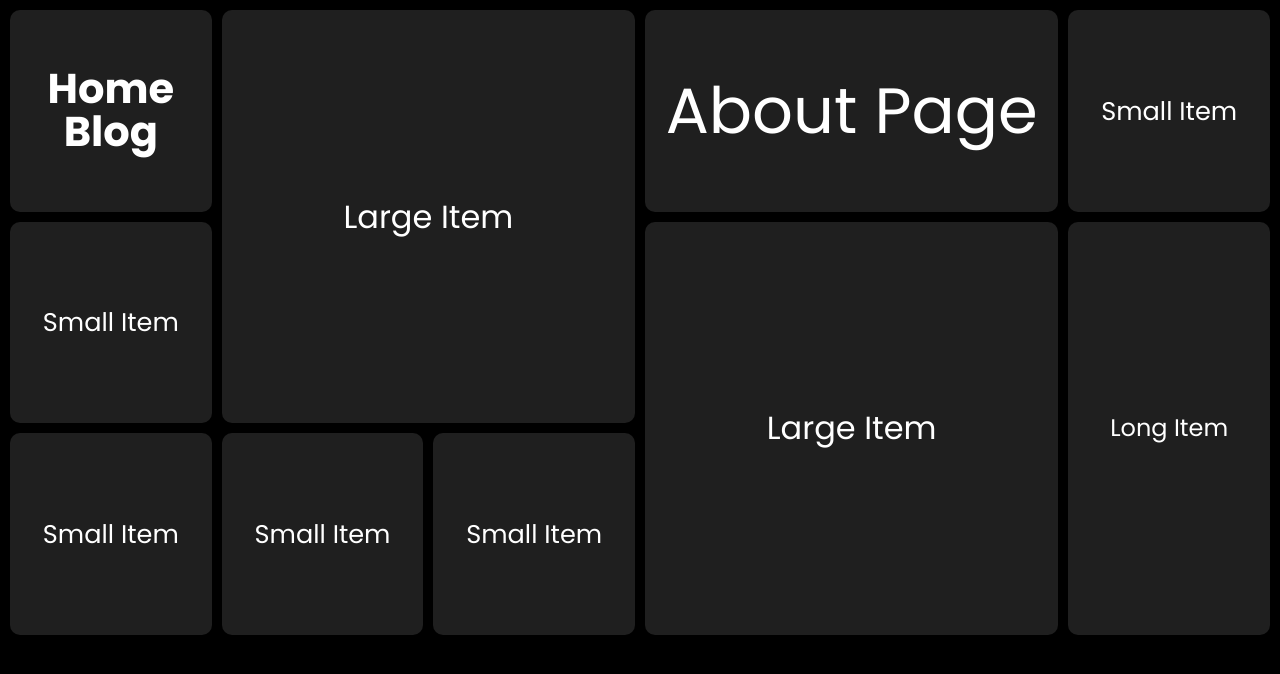
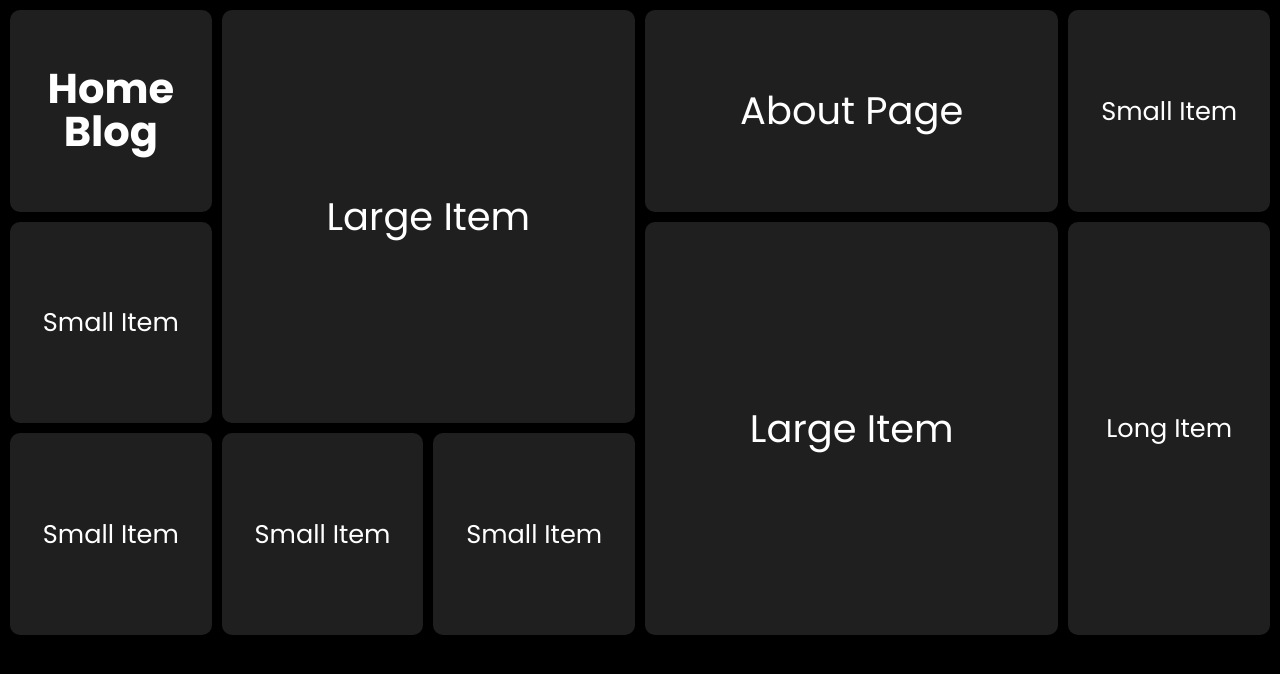
Before and after one commit to Diego-Brandjes/New-Website, a React (Vite) app: page /about in a window 1280 px wide. Shown: the top 674 px of the page. Built offline with nearby package versions, Linux system fonts and the light colour scheme; a web font is replaced by a local one.

Commit message:
changed responsive text size

```diff
--- a/src/index.css
+++ b/src/index.css
@@ -72,7 +72,7 @@ section {
 .container {
   background-color: var(--primary);
   display: flex; /* Center the bento box vertically and horizontally */
-  justify-content: right;
+  justify-content: center;
   align-items: center;
 }
 
@@ -101,18 +101,18 @@ section {
   grid-column: span 2; /* Spans 2 columns */
   grid-row: span 2;    /* Spans 2 rows */
   background: var(--secondary);
-  font-size: xx-large;
+  font-size: 3vw;
 }
 
 .long {
   grid-column: span 1; /* Spans 1 columns */
   grid-row: span 2;    /* Spans 2 rows */
   background: var(--secondary);
-  font-size: x-large;
+  font-size: 2vw;
 }
 
 .medium {
-  font-size: 5vw;
+  font-size: 3vw;
   grid-column: span 2; /* Spans 2 columns */
   background: var(--secondary);
 }
```
